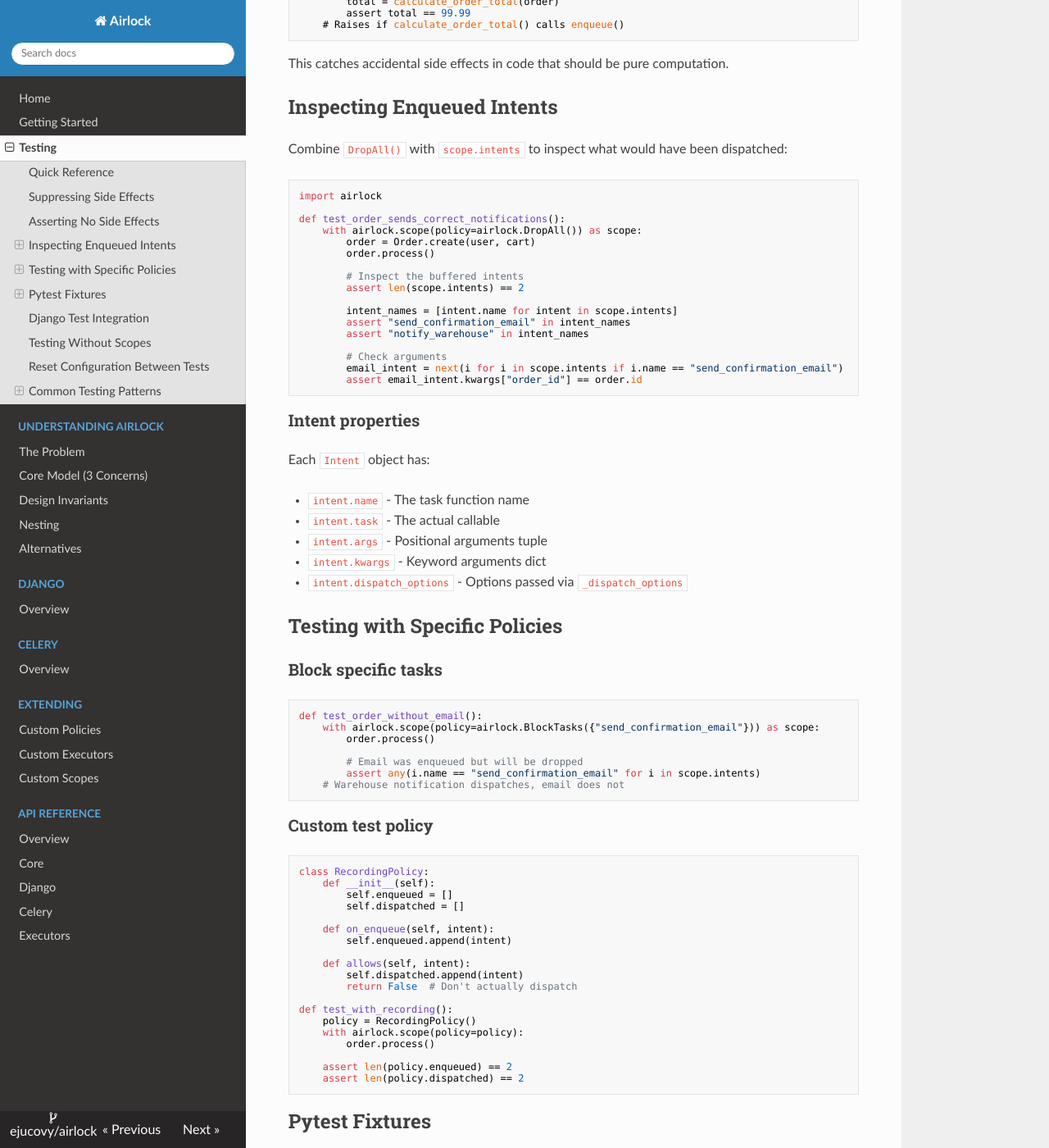
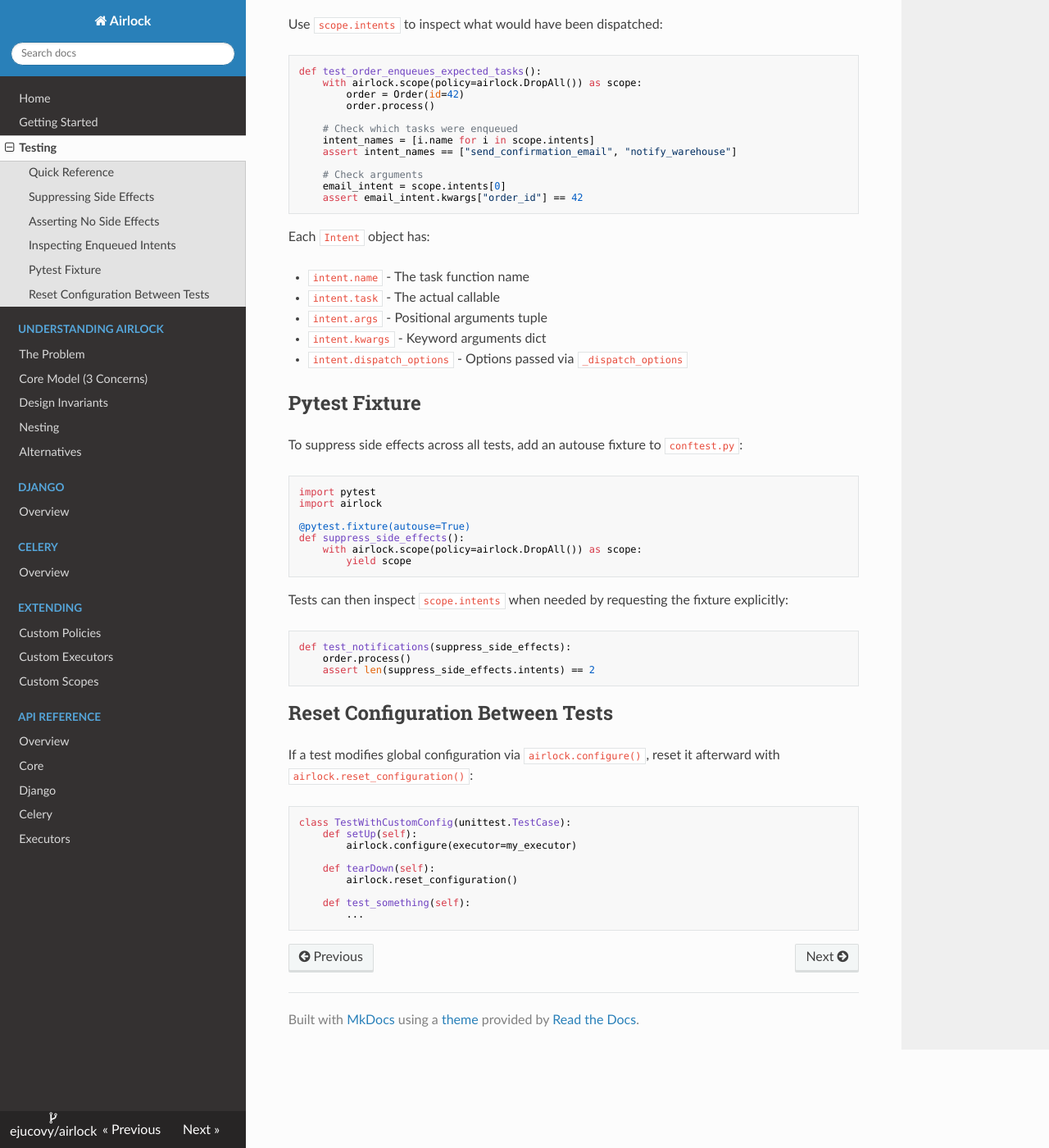
Before and after one commit to ejucovy/airlock, an MkDocs documentation site: the page built from docs/testing.md, in a window 1280 px wide and 1400 px high, scrolled down 1037 px. Shown: the whole window at 82% size. Built offline with MkDocs 1.6.1, drawn with Linux system fonts in a browser that asks for light colours; nearby versions of some CDN libraries; some of the changed text lies outside the part shown.

Commit message:
Clarify confusing testing documentation (#24)
* Clarify testing.md by removing confusing sections

- Remove the "Django Test Integration" section which was redundant with
  the Pytest Fixtures section and referenced an unexplained celery_worker
  fixture without explaining what was special about Django testing
- Rewrite "Pattern 2: Parameterized policy tests" to be self-contained
  and understandable - the previous example used an unexplained mocker
  fixture and magic numbers for expected_count

* Remove parameterized policy test pattern from testing guide

This example tested airlock's policy behavior rather than showing how
to test domain code that uses airlock. Not useful for users.

* Add Pattern 3 for inspecting all enqueued intents

* Consolidate testing.md to remove redundancy

Reduced from ~250 lines to ~100 lines by:
- Removing duplicate examples (suppressing/inspecting shown multiple times)
- Removing "Custom test policy" section (too advanced for basic guide)
- Simplifying pytest fixtures to one pattern that does double duty
- Removing "Common Testing Patterns" section (redundant with earlier content)

* Use unittest setUp/tearDown to document reset_configuration API

---------

Co-authored-by: Claude <noreply@anthropic.com>

````diff
--- a/docs/testing.md
+++ b/docs/testing.md
@@ -23,55 +23,40 @@ def test_order_processing():
     with airlock.scope(policy=airlock.DropAll()):
         order = Order.create(user, cart)
         order.process()
-
         assert order.status == "processed"
     # No emails sent, no warehouse notified
 ```
-
-This is useful when you want to test business logic without triggering external systems.
 
 ## Asserting No Side Effects
 
 Use `AssertNoEffects()` when code should be pure:
 
 ```python
-import airlock
-import pytest
-
 def test_calculate_total_is_pure():
     with airlock.scope(policy=airlock.AssertNoEffects()):
         total = calculate_order_total(order)
         assert total == 99.99
-    # Raises if calculate_order_total() calls enqueue()
+    # Raises PolicyViolation if calculate_order_total() calls enqueue()
 ```
-
-This catches accidental side effects in code that should be pure computation.
 
 ## Inspecting Enqueued Intents
 
-Combine `DropAll()` with `scope.intents` to inspect what would have been dispatched:
+Use `scope.intents` to inspect what would have been dispatched:
 
 ```python
-import airlock
-
-def test_order_sends_correct_notifications():
+def test_order_enqueues_expected_tasks():
     with airlock.scope(policy=airlock.DropAll()) as scope:
-        order = Order.create(user, cart)
+        order = Order(id=42)
         order.process()
 
-        # Inspect the buffered intents
-        assert len(scope.intents) == 2
+    # Check which tasks were enqueued
+    intent_names = [i.name for i in scope.intents]
+    assert intent_names == ["send_confirmation_email", "notify_warehouse"]
 
-        intent_names = [intent.name for intent in scope.intents]
-        assert "send_confirmation_email" in intent_names
-        assert "notify_warehouse" in intent_names
-
-        # Check arguments
-        email_intent = next(i for i in scope.intents if i.name == "send_confirmation_email")
-        assert email_intent.kwargs["order_id"] == order.id
+    # Check arguments
+    email_intent = scope.intents[0]
+    assert email_intent.kwargs["order_id"] == 42
 ```
-
-### Intent properties
 
 Each `Intent` object has:
 
@@ -81,207 +66,40 @@ Each `Intent` object has:
 - `intent.kwargs` - Keyword arguments dict
 - `intent.dispatch_options` - Options passed via `_dispatch_options`
 
-## Testing with Specific Policies
+## Pytest Fixture
 
-### Block specific tasks
+To suppress side effects across all tests, add an autouse fixture to `conftest.py`:
 
 ```python
-def test_order_without_email():
-    with airlock.scope(policy=airlock.BlockTasks({"send_confirmation_email"})) as scope:
-        order.process()
-
-        # Email was enqueued but will be dropped
-        assert any(i.name == "send_confirmation_email" for i in scope.intents)
-    # Warehouse notification dispatches, email does not
-```
-
-### Custom test policy
-
-```python
-class RecordingPolicy:
-    def __init__(self):
-        self.enqueued = []
-        self.dispatched = []
-
-    def on_enqueue(self, intent):
-        self.enqueued.append(intent)
-
-    def allows(self, intent):
-        self.dispatched.append(intent)
-        return False  # Don't actually dispatch
-
-def test_with_recording():
-    policy = RecordingPolicy()
-    with airlock.scope(policy=policy):
-        order.process()
-
-    assert len(policy.enqueued) == 2
-    assert len(policy.dispatched) == 2
-```
-
-## Pytest Fixtures
-
-### Global suppression fixture
-
-```python
-# conftest.py
 import pytest
 import airlock
 
 @pytest.fixture(autouse=True)
 def suppress_side_effects():
-    """Suppress all side effects by default in tests."""
-    with airlock.scope(policy=airlock.DropAll()):
-        yield
-
-# All tests automatically run inside a DropAll scope
-def test_something():
-    order.process()  # Side effects suppressed
+    with airlock.scope(policy=airlock.DropAll()) as scope:
+        yield scope
 ```
 
-### Opt-in fixture for inspecting intents
+Tests can then inspect `scope.intents` when needed by requesting the fixture explicitly:
 
 ```python
-# conftest.py
-import pytest
-import airlock
-
-@pytest.fixture
-def airlock_scope():
-    """Provide a scope for inspecting intents."""
-    with airlock.scope(policy=airlock.DropAll()) as scope:
-        yield scope
-
-# Usage
-def test_notifications(airlock_scope):
+def test_notifications(suppress_side_effects):
     order.process()
-    assert len(airlock_scope.intents) == 2
+    assert len(suppress_side_effects.intents) == 2
 ```
-
-### Fixture for allowing side effects
-
-```python
-# conftest.py
-import pytest
-import airlock
-
-@pytest.fixture
-def allow_side_effects():
-    """Allow side effects (for integration tests)."""
-    with airlock.scope(policy=airlock.AllowAll()):
-        yield
-```
-
-## Django Test Integration
-
-When using Django with airlock, tests typically need the scope fixture:
-
-```python
-# conftest.py
-import pytest
-import airlock
-
-@pytest.fixture(autouse=True)
-def airlock_test_scope():
-    """Wrap all tests in a scope that suppresses side effects."""
-    with airlock.scope(policy=airlock.DropAll()):
-        yield
-
-# tests/test_views.py
-from django.test import Client
-
-def test_checkout_view(client):
-    response = client.post("/checkout/", {"order_id": 1})
-    assert response.status_code == 200
-    # Side effects from the view are suppressed
-```
-
-For integration tests that need real task execution:
-
-```python
-@pytest.mark.django_db(transaction=True)
-def test_full_checkout_flow(allow_side_effects, celery_worker):
-    """Integration test with real Celery tasks."""
-    response = client.post("/checkout/", {"order_id": 1})
-    # Tasks actually dispatch to Celery
-```
-
-## Testing Without Scopes
-
-If your code uses `airlock.enqueue()` outside of any scope, it raises `NoScopeError`:
-
-```python
-import airlock
-import pytest
-
-def test_enqueue_without_scope():
-    with pytest.raises(airlock.NoScopeError):
-        airlock.enqueue(some_task)
-```
-
-This is intentional - airlock requires explicit scope boundaries.
 
 ## Reset Configuration Between Tests
 
-If tests modify global configuration, reset it:
+If a test modifies global configuration via `airlock.configure()`, reset it afterward with `airlock.reset_configuration()`:
 
 ```python
-# conftest.py
-import pytest
-import airlock
+class TestWithCustomConfig(unittest.TestCase):
+    def setUp(self):
+        airlock.configure(executor=my_executor)
 
-@pytest.fixture(autouse=True)
-def reset_airlock_config():
-    yield
-    airlock.reset_configuration()
+    def tearDown(self):
+        airlock.reset_configuration()
+
+    def test_something(self):
+        ...
 ```
-
-## Common Testing Patterns
-
-### Pattern 1: Test business logic, then test side effects separately
-
-```python
-def test_order_status_updated():
-    """Test the business logic only."""
-    with airlock.scope(policy=airlock.DropAll()):
-        order.process()
-        assert order.status == "processed"
-
-def test_order_triggers_notifications():
-    """Test the side effect intents."""
-    with airlock.scope(policy=airlock.DropAll()) as scope:
-        order.process()
-        assert len(scope.intents) == 2
-```
-
-### Pattern 2: Parameterized policy tests
-
-```python
-import pytest
-
-@pytest.mark.parametrize("policy,expected_count", [
-    (airlock.AllowAll(), 2),
-    (airlock.BlockTasks({"send_email"}), 1),
-    (airlock.DropAll(), 0),
-])
-def test_policy_behavior(policy, expected_count, mocker):
-    executor = mocker.Mock()
-    with airlock.scope(policy=policy, executor=executor):
-        order.process()
-    assert executor.call_count == expected_count
-```
-
-### Pattern 3: Test that specific args are passed
-
-```python
-def test_email_contains_order_id():
-    with airlock.scope(policy=airlock.DropAll()) as scope:
-        order = Order(id=42)
-        order.process()
-
-        email_intent = next(
-            i for i in scope.intents
-            if i.name == "send_confirmation_email"
-        )
-        assert email_intent.kwargs["order_id"] == 42
-```
````
Also changed, not shown: other parts of docs/testing.md (+1 -1 lines).
